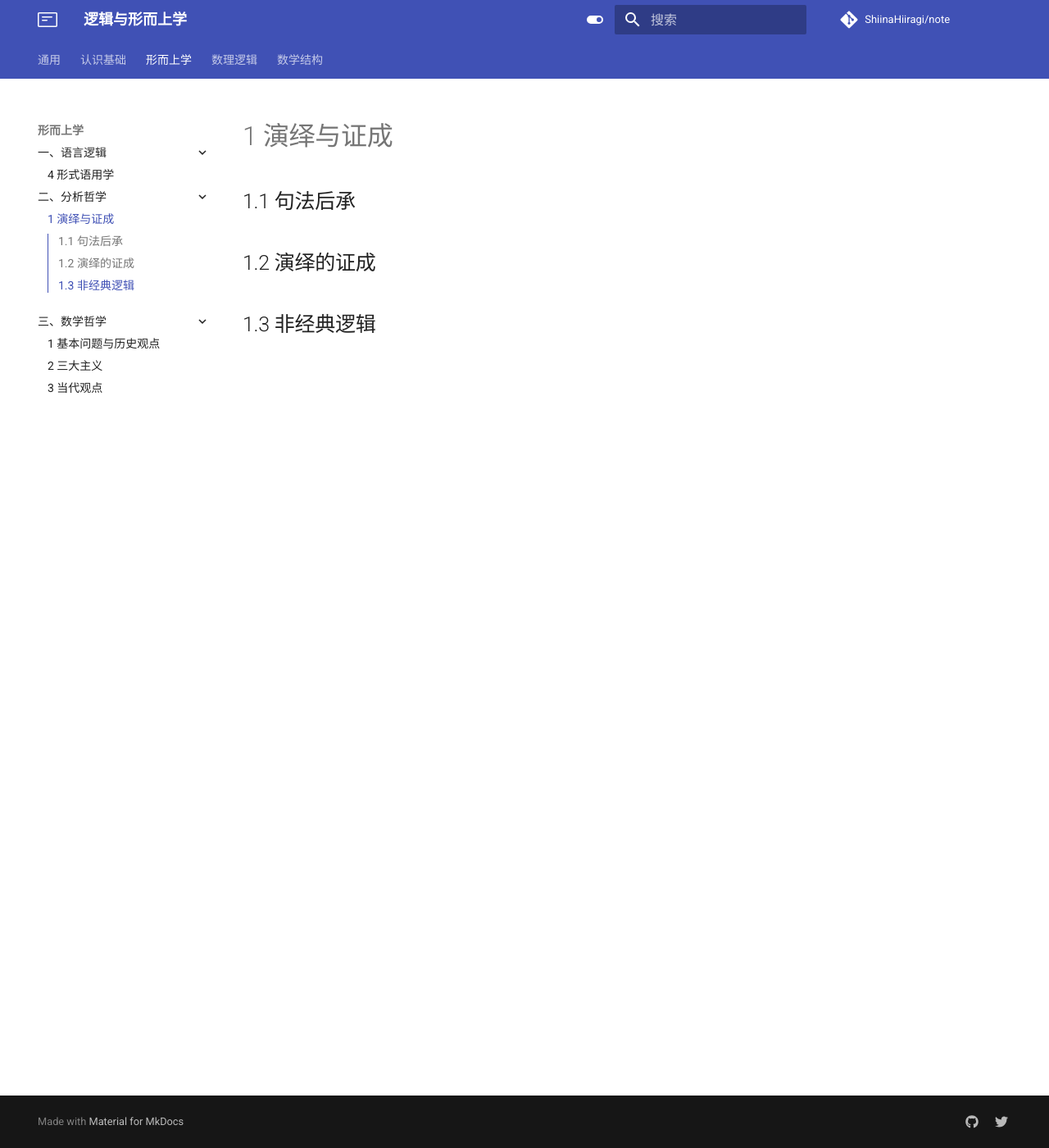
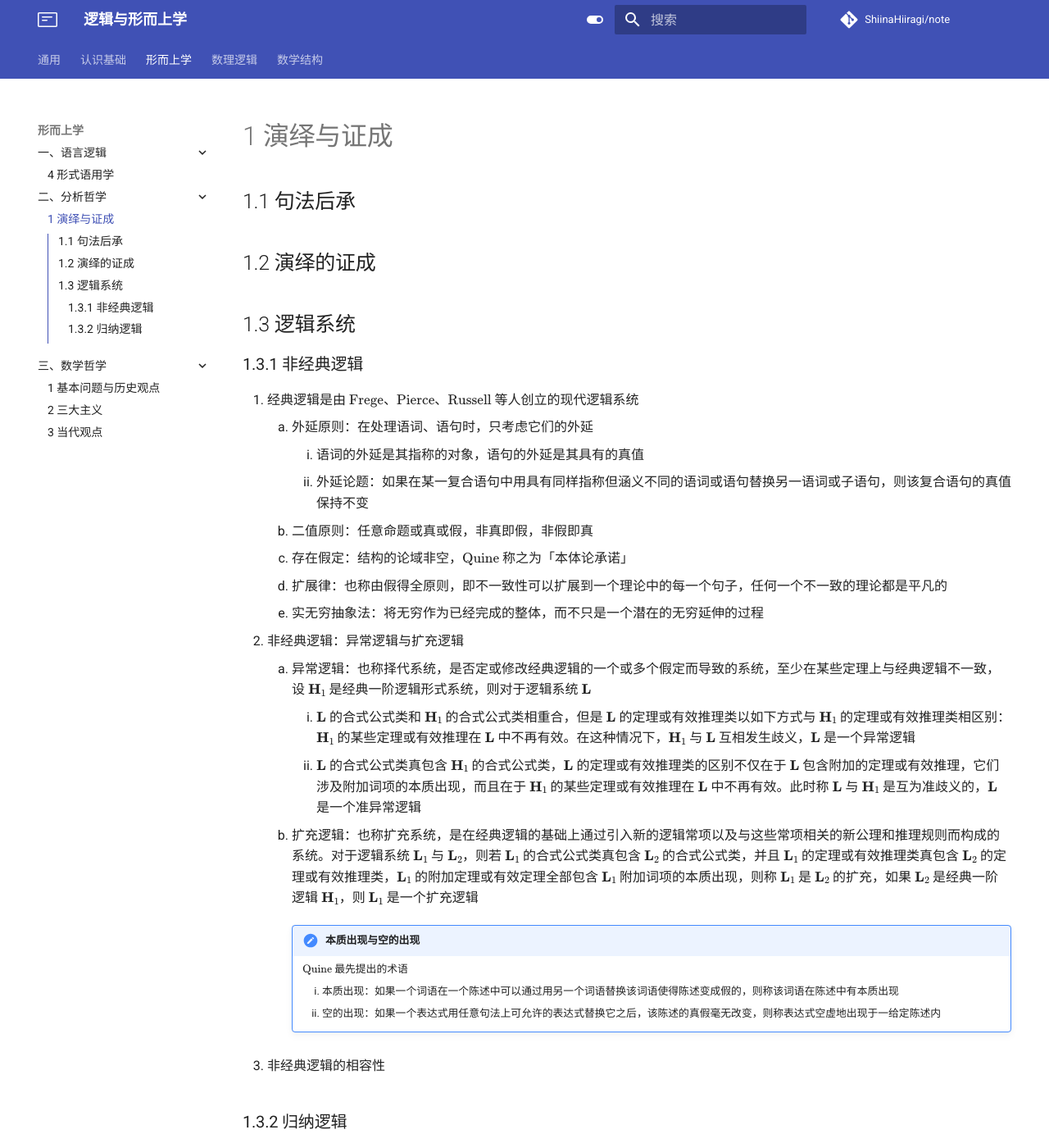
Before and after one commit to ShiinaHiiragi/note, an MkDocs documentation site: the page built from docs/meta/logic/syntax.md, in a window 1280 px wide and 1400 px high. Shown: the whole window at 82% size. Built offline with MkDocs 1.6.1 and Material for MkDocs 9.7.7, drawn with Linux system fonts in a browser that asks for light colours; comment, search, counter and statistics services are not loaded.

Commit message:
some fix

```diff
--- a/docs/meta/logic/syntax.md
+++ b/docs/meta/logic/syntax.md
@@ -4,4 +4,28 @@
 
 ## 1.2 演绎的证成
 
-## 1.3 非经典逻辑
+## 1.3 逻辑系统
+### 1.3.1 非经典逻辑
+1. 经典逻辑是由 $\text{Frege}$、$\text{Pierce}$、$\text{Russell}$ 等人创立的现代逻辑系统
+    1. 外延原则：在处理语词、语句时，只考虑它们的外延
+        1. 语词的外延是其指称的对象，语句的外延是其具有的真值
+        2. 外延论题：如果在某一复合语句中用具有同样指称但涵义不同的语词或语句替换另一语词或子语句，则该复合语句的真值保持不变
+    2. 二值原则：任意命题或真或假，非真即假，非假即真
+    3. 存在假定：结构的论域非空，$\text{Quine}$ 称之为「本体论承诺」
+    4. 扩展律：也称由假得全原则，即不一致性可以扩展到一个理论中的每一个句子，任何一个不一致的理论都是平凡的
+    5. 实无穷抽象法：将无穷作为已经完成的整体，而不只是一个潜在的无穷延伸的过程
+2. 非经典逻辑：异常逻辑与扩充逻辑
+    1. 异常逻辑：也称择代系统，是否定或修改经典逻辑的一个或多个假定而导致的系统，至少在某些定理上与经典逻辑不一致，设 $\mathbf H_1$ 是经典一阶逻辑形式系统，则对于逻辑系统 $\mathbf L$
+        1. $\mathbf L$ 的合式公式类和 $\mathbf H_1$ 的合式公式类相重合，但是 $\mathbf L$ 的定理或有效推理类以如下方式与 $\mathbf H_1$ 的定理或有效推理类相区别：$\mathbf H_1$ 的某些定理或有效推理在 $\mathbf L$ 中不再有效。在这种情况下，$\mathbf H_1$ 与 $\mathbf L$ 互相发生歧义，$\mathbf L$ 是一个异常逻辑
+        2. $\mathbf L$ 的合式公式类真包含 $\mathbf H_1$ 的合式公式类，$\mathbf L$ 的定理或有效推理类的区别不仅在于 $\mathbf L$ 包含附加的定理或有效推理，它们涉及附加词项的本质出现，而且在于 $\mathbf H_1$ 的某些定理或有效推理在 $\mathbf L$ 中不再有效。此时称 $\mathbf L$ 与 $\mathbf H_1$ 是互为准歧义的，$\mathbf L$ 是一个准异常逻辑
+    2. 扩充逻辑：也称扩充系统，是在经典逻辑的基础上通过引入新的逻辑常项以及与这些常项相关的新公理和推理规则而构成的系统。对于逻辑系统 $\mathbf L_1$ 与 $\mathbf L_2$，则若 $\mathbf L_1$ 的合式公式类真包含 $\mathbf L_2$ 的合式公式类，并且 $\mathbf L_1$ 的定理或有效推理类真包含 $\mathbf L_2$ 的定理或有效推理类，$\mathbf L_1$ 的附加定理或有效定理全部包含 $\mathbf L_1$ 附加词项的本质出现，则称 $\mathbf L_1$ 是 $\mathbf L_2$ 的扩充，如果 $\mathbf L_2$ 是经典一阶逻辑 $\mathbf H_1$，则 $\mathbf L_1$ 是一个扩充逻辑
+
+        !!! note "本质出现与空的出现"
+            $\text{Quine}$ 最先提出的术语
+
+            1. 本质出现：如果一个词语在一个陈述中可以通过用另一个词语替换该词语使得陈述变成假的，则称该词语在陈述中有本质出现
+            2. 空的出现：如果一个表达式用任意句法上可允许的表达式替换它之后，该陈述的真假毫无改变，则称表达式空虚地出现于一给定陈述内
+
+3. 非经典逻辑的相容性
+
+### 1.3.2 归纳逻辑
--- a/mkdocs.yml
+++ b/mkdocs.yml
@@ -93,7 +93,7 @@ nav:
       - 4 序数: logic/set/ordinal.md
       - 5 势与基数: logic/set/cardinal.md
   - 数学结构:
-    - 二、点集拓扑:
+    - 三、点集拓扑:
       - 1 拓扑空间: math/top/space.md
       - 2 构造空间: math/top/construct.md
       - 3 拓扑不变性质: math/top/prop.md
```
Also changed, not shown: docs/index.md (+1 -1 lines), docs/logic/proof/pred.md (+1 -1 lines), punc.js (deleted, +0 -82 lines).
